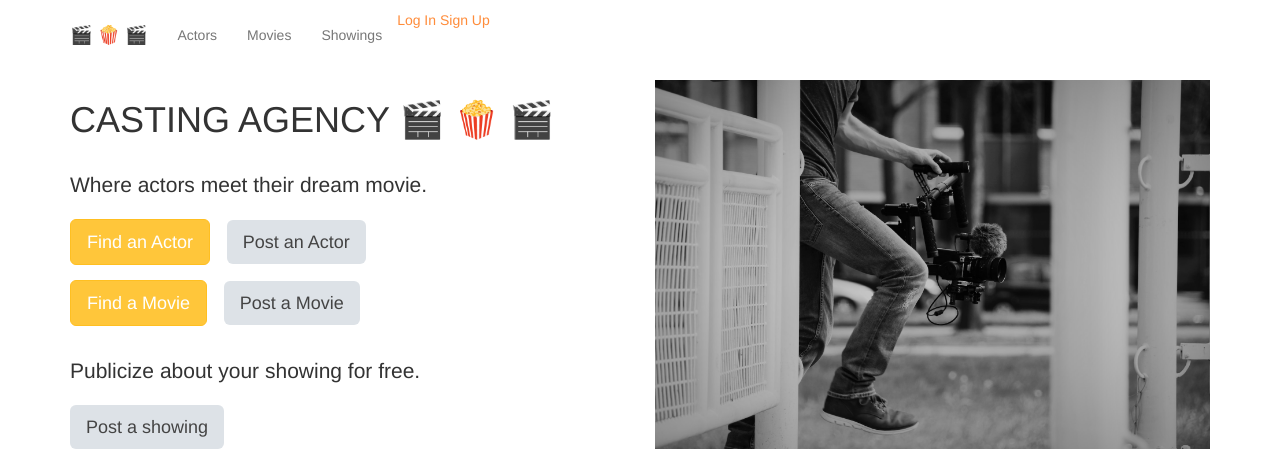
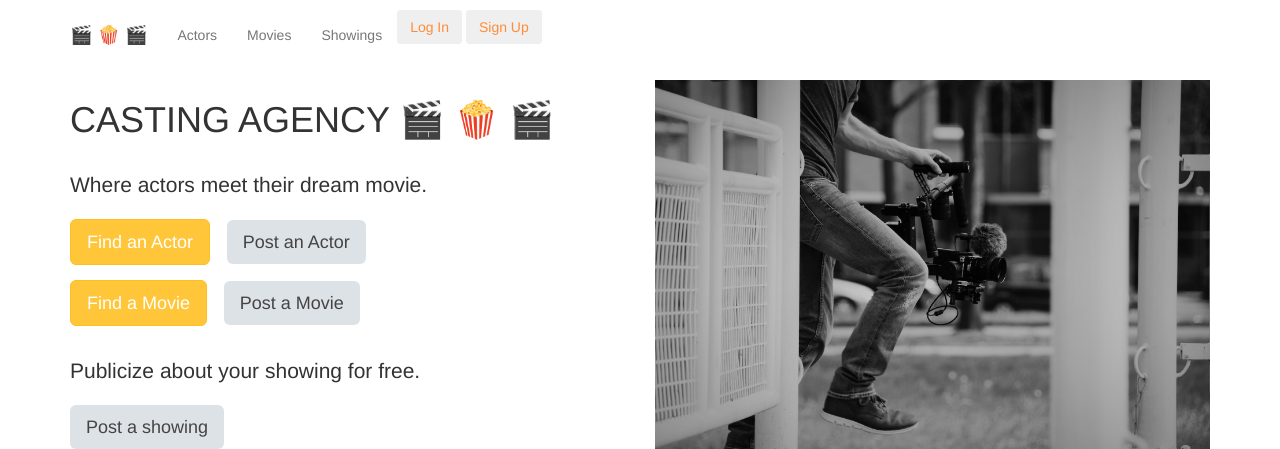
Before and after one commit to morangi2/CastingAgencyApp, a Flask app: page / in a window 1280 px wide. Shown: the top 449 px of the page. Run offline with Flask 2, Linux system fonts and the light colour scheme; some libraries are stand-ins or nearby versions.

Commit message:
change login, logout button styling

```diff
--- a/templates/layouts/main.html
+++ b/templates/layouts/main.html
@@ -84,10 +84,10 @@
           </ul>
           <div class="nav-bar__buttons">
             {% if session.user %} <!-- if user is logged in, display ONLY the logout button-->
-              <a href="{{ url_for('auth.logout') }}" class="button__logout">Log Out</a>
+              <a href="{{ url_for('auth.logout') }}"><button class="btn btn-outline-warning">Log Out</button></a>
             {% else %} <!-- user is not logged in, show both login and signup buttons-->
-                <a href="{{ url_for('auth.login') }}" class="button__login">Log In</a>
-                <a href="{{ url_for('auth.signup') }}" class="button__sign-up">Sign Up</a>
+              <a href="{{ url_for('auth.login') }}"><button class="btn btn-outline-warning">Log In</button></a>
+               <a href="{{ url_for('auth.signup') }}"><button class="btn btn-outline-warning">Sign Up</button></a>
             {% endif %}
           </div>
         </div><!--/.nav-collapse -->
```
